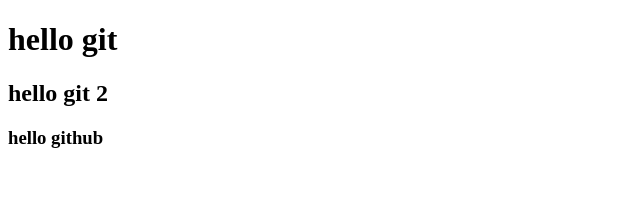
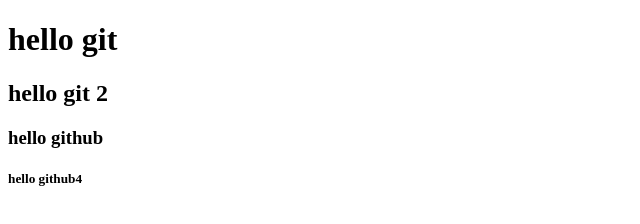
Before and after one commit to DNightZ/git_testing, a plain HTML site: page index.html in a window 1280 px wide. Shown: the full height of the page, 0-640 px from the left. Drawn offline with Linux system fonts and the light colour scheme.

Commit message:
master commit

```diff
--- a/index.html
+++ b/index.html
@@ -8,5 +8,6 @@
 <h1>hello git</h1>
 <h2>hello git 2</h2>
 <h3>hello github</h3>
+<h5>hello github4</h5>
 </body>
 </html>
```
